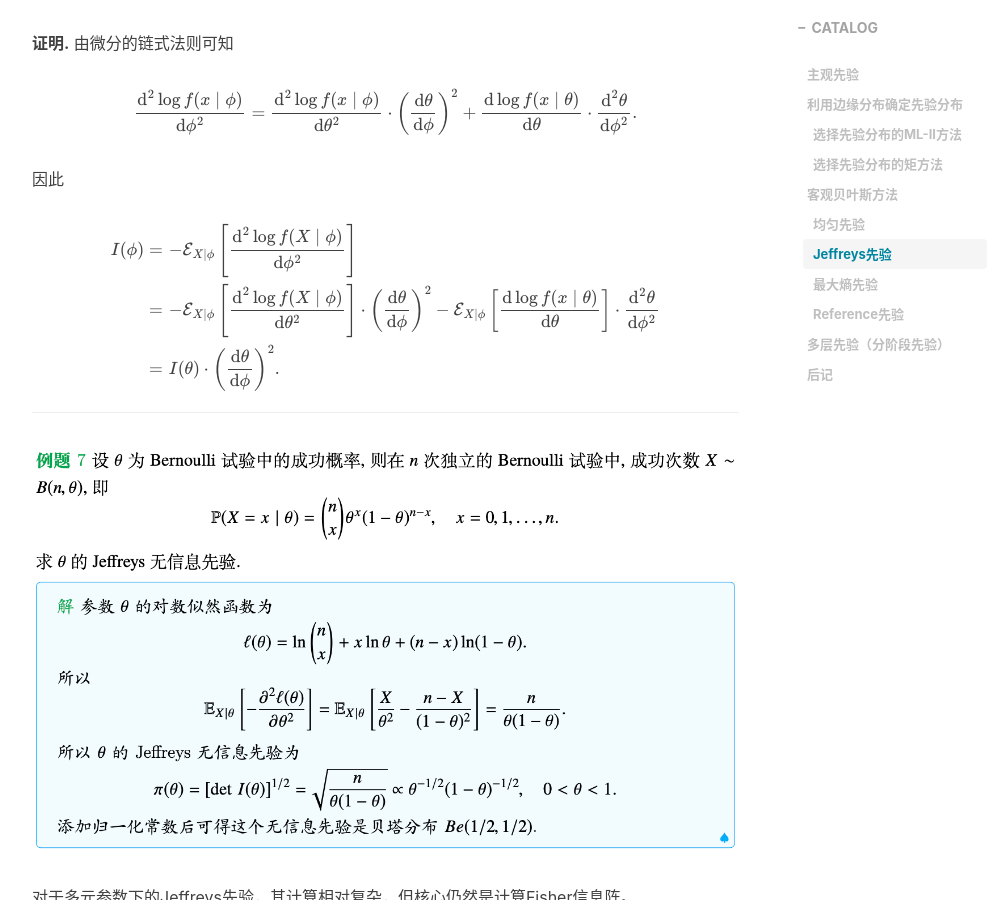
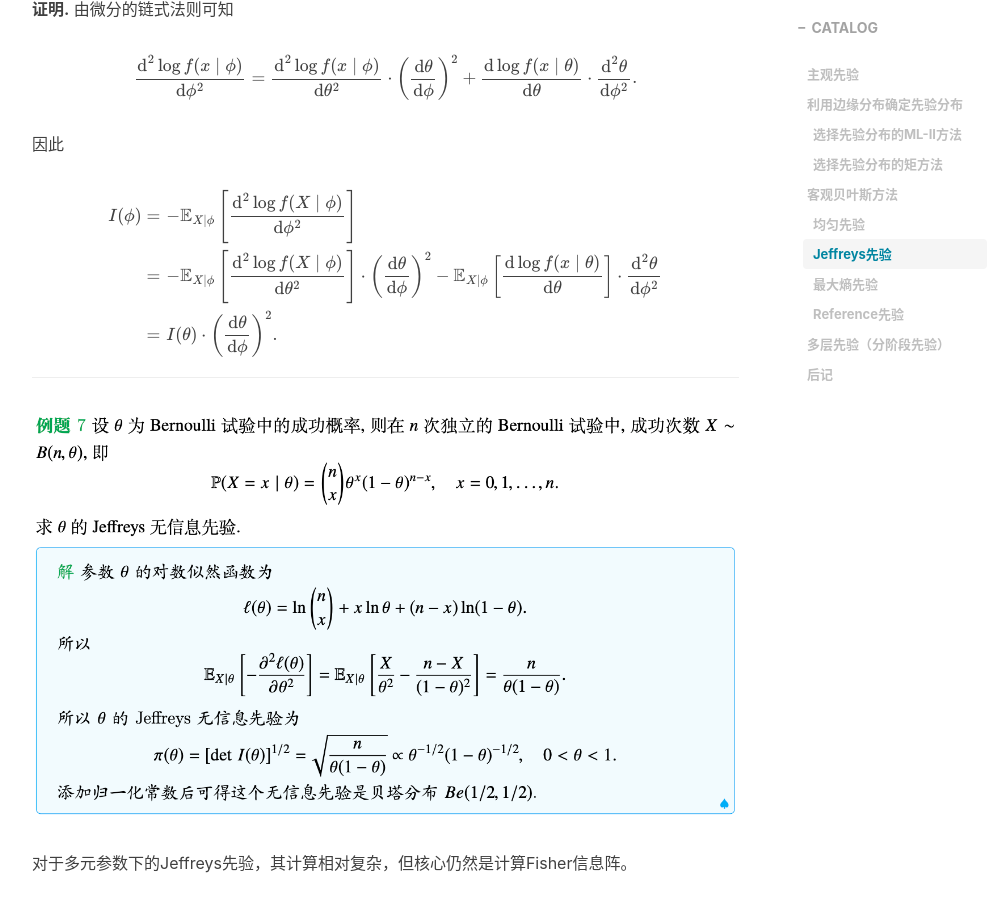
Before and after one commit to kausiujik/kausiujik.github.io, a Jekyll site: the page built from _posts/2022-10-15-Bayes_Lec5.1.md, in a window 1280 px wide and 900 px high, scrolled down 8125 px. Shown: the whole window, without its empty margins (233-1226 px from the left). Built offline with Jekyll 4.4.1, drawn with Linux system fonts in a browser that asks for light colours; nearby versions of some CDN libraries; formulas are drawn with MathJax 3; comment, search, counter and statistics services are not loaded; some of the changed text lies outside the part shown.

Commit message:
Update 2022-10-15-Bayes_Lec5.1.md

```diff
--- a/_posts/2022-10-15-Bayes_Lec5.1.md
+++ b/_posts/2022-10-15-Bayes_Lec5.1.md
@@ -104,8 +104,8 @@
 
     <center>
     $\begin{array}{rl}
-    \mu(\theta) =&\!\!\!\!\displaystyle\mathcal E[X\mid\theta]=\int_{\mathscr{X}}x\text{d}F(x\mid\theta),\\
-    \sigma^2(\theta) =&\!\!\!\!\displaystyle\mathcal E[(X-\mu(\theta))^2\mid\theta]=\int_{\mathscr{X}}(x-\mu(\theta))^2\text{d}F(x\mid\theta).
+    \mu(\theta) =&\!\!\!\!\displaystyle\mathbb E[X\mid\theta]=\int_{\mathscr{X}}x\text{d}F(x\mid\theta),\\
+    \sigma^2(\theta) =&\!\!\!\!\displaystyle\mathbb E[(X-\mu(\theta))^2\mid\theta]=\int_{\mathscr{X}}(x-\mu(\theta))^2\text{d}F(x\mid\theta).
     \end{array}$
     </center>
 
@@ -198,8 +198,8 @@
 因此
 <center>
 $\begin{array}{rl}
-I(\phi) =&\!\!\!\! -\mathcal E_{X\vert\phi}\left[\dfrac{\text{d}^2\log f(X\mid\phi)}{\text{d}\phi^2}\right]\\
-=&\!\!\!\! -\mathcal E_{X\vert\phi}\left[\dfrac{\text{d}^2\log f(X\mid\phi)}{\text{d}\theta^2}\right]\cdot\bigg(\dfrac{\text{d}\theta}{\text{d}\phi}\bigg)^2-\mathcal E_{X\vert\phi}\left[\dfrac{\text{d}\log f(x\mid\theta)}{\text{d}\theta}\right]\cdot\dfrac{\text{d}^2\theta}{\text{d}\phi^2}\\
+I(\phi) =&\!\!\!\! -\mathbb E_{X\vert\phi}\left[\dfrac{\text{d}^2\log f(X\mid\phi)}{\text{d}\phi^2}\right]\\
+=&\!\!\!\! -\mathbb E_{X\vert\phi}\left[\dfrac{\text{d}^2\log f(X\mid\phi)}{\text{d}\theta^2}\right]\cdot\bigg(\dfrac{\text{d}\theta}{\text{d}\phi}\bigg)^2-\mathbb E_{X\vert\phi}\left[\dfrac{\text{d}\log f(x\mid\theta)}{\text{d}\theta}\right]\cdot\dfrac{\text{d}^2\theta}{\text{d}\phi^2}\\
 =&\!\!\!\! I(\theta)\cdot\bigg(\dfrac{\text{d}\theta}{\text{d}\phi}\bigg)^2.
 \end{array}$
 </center>
```
Also changed, not shown: other parts of _posts/2022-10-15-Bayes_Lec5.1.md (+2 -2 lines).
